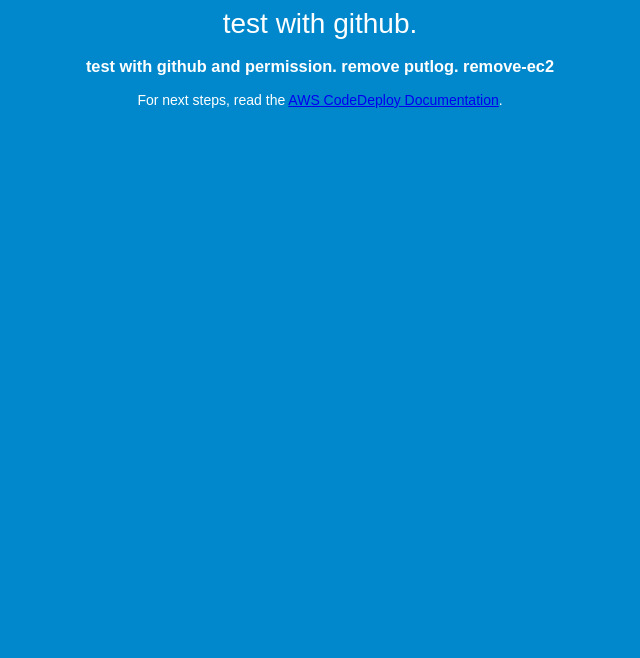
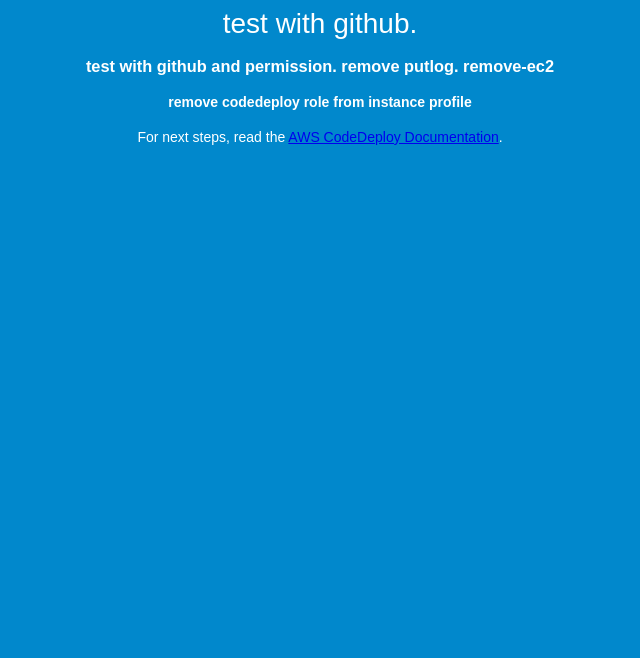
Before and after one commit to soe-wai-lin/code-deploy, a plain HTML site: page index.html in a window 1280 px wide. Shown: the part 142-800 px from the top of the page, without its empty margins (320-960 px from the left). Drawn offline with Linux system fonts and the light colour scheme.

Commit message:
removed codedeploy role from instance profile

```diff
--- a/index.html
+++ b/index.html
@@ -29,6 +29,7 @@
     <h1>Congratulations</h1>
     <h2>test with github.</h2>
     <h3>test with github and permission. remove putlog. remove-ec2 </h3>
+    <h4> remove codedeploy role from instance profile </h4>
     <p>For next steps, read the <a href="http://aws.amazon.com/documentation/codedeploy">AWS CodeDeploy Documentation</a>.</p>
   </div>
 </body>
```
